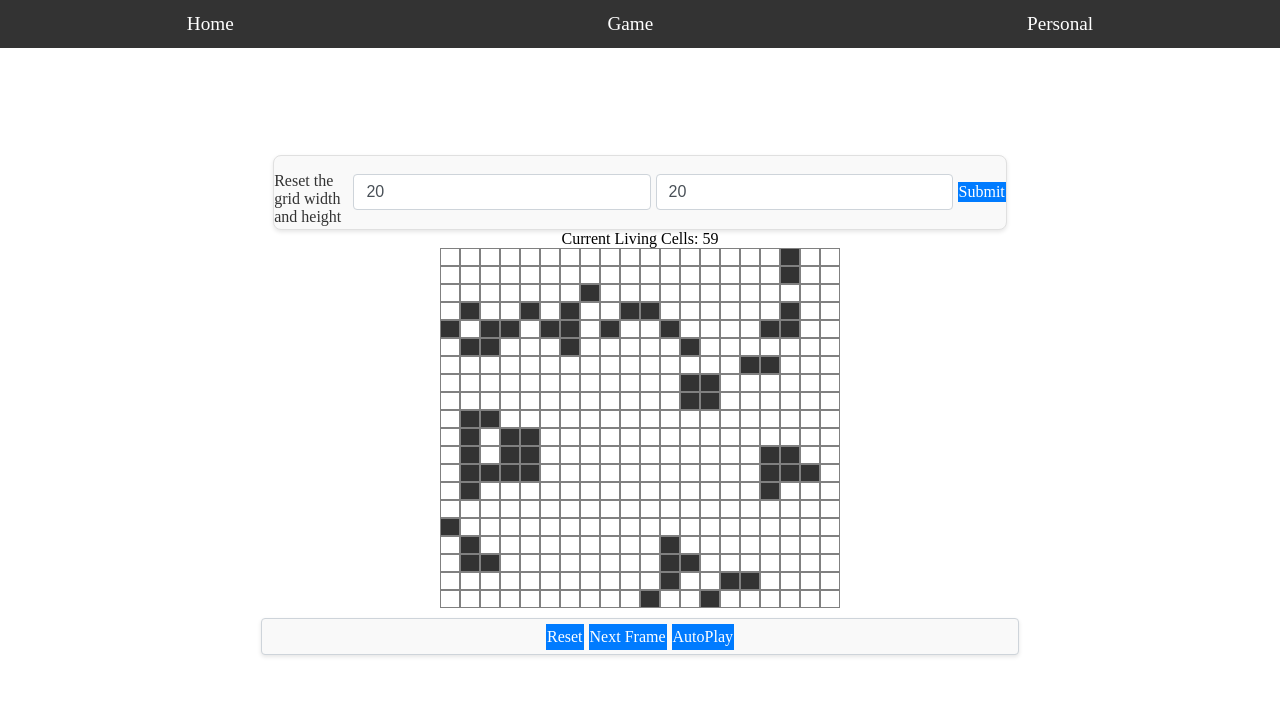
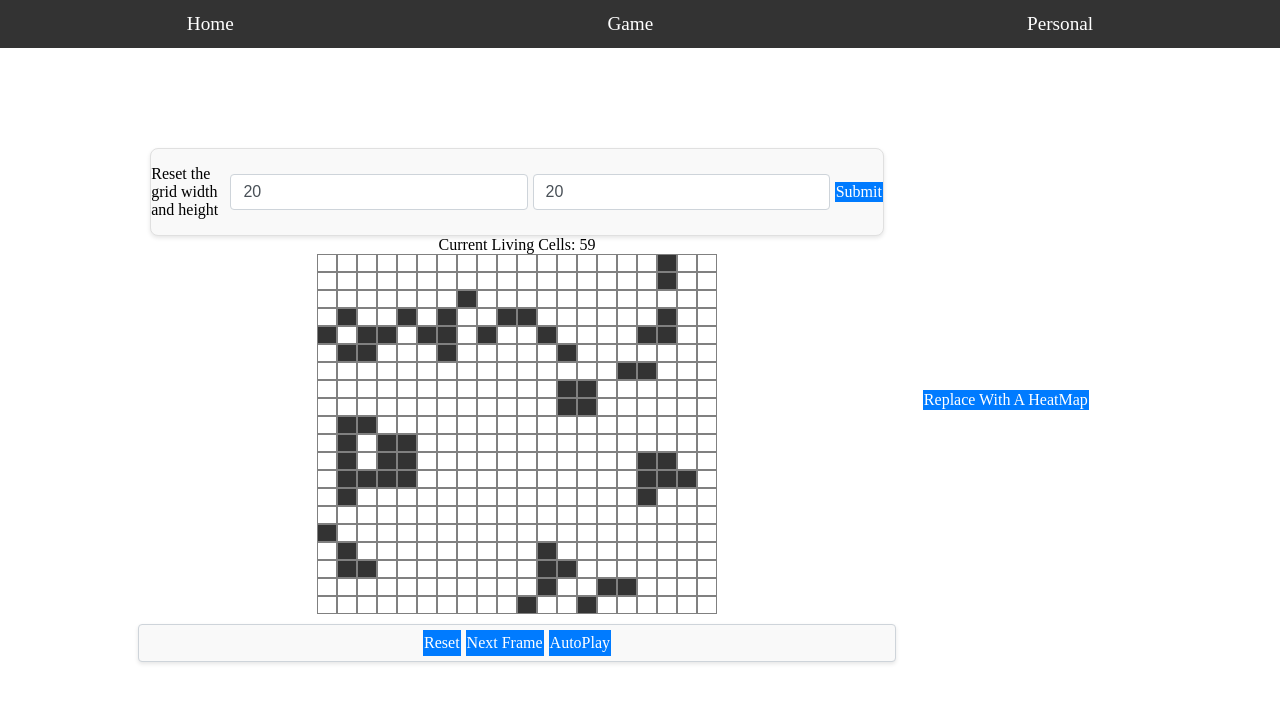
Before and after one commit to lilaxuan/Conway-s-Game-of-Life, a React (Vite) app: page /grid in a window 1280 px wide. Shown: the top 702 px of the page. Built offline with nearby package versions, Linux system fonts and the light colour scheme.

Commit message:
Add A button for replacing with a heatmap

```diff
--- a/src/GridLayout.css
+++ b/src/GridLayout.css
@@ -6,6 +6,11 @@ html {
     justify-content: center;
     align-items: center;
     flex-direction: column;
+}
+
+.content-container {
+    display: flex;
+    flex-direction: row;
 }
 
 .content {
@@ -21,25 +26,18 @@ html {
     margin-top: 0.01vh;
 }
 
-.part {
-    /* flex-grow: 1; */
+.content-side {
     display: flex;
-    flex-direction: column;
-    flex: 1;
-    /* Make parts take equal space in the .content container */
+    align-items: center;
+    justify-content: center;
+    padding: 20px;
+    margin: 20px;
 }
 
-.part2 {
-    /* flex-grow: 1; */
+.grid-color-area {
     display: flex;
-    flex-direction: column;
-    flex: 2;
-    /* Make parts take equal space in the .content container */
-    flex-wrap: wrap;
-    /* Allows boxes to wrap to the next line/column */
+    flex-direction: row;
 }
-
-
 
 .grid-background {
     background-color: #e0e0e0;
@@ -72,11 +70,11 @@ html {
     margin-top: 10px;
 }
 
-.form-container p {
+/* .form-container p {
     font-size: 1rem;
     margin-bottom: 0.2rem;
     color: #333;
-}
+} */
 
 .form-control {
     display: block;
@@ -90,6 +88,10 @@ html {
     border: 1px solid #ced4da;
     border-radius: 0.25rem;
     transition: border-color 0.15s ease-in-out, box-shadow 0.15s ease-in-out;
+}
+
+.red {
+    color: red;
 }
 
 .form-control-bottom {
@@ -138,9 +140,3 @@ html {
     background-color: #0069d9;
     border-color: #0062cc;
 }
-
-/* .grid-count-heatmap-container {
-    display: block;
-    justify-content: center;
-    align-items: center;
-} */
--- a/src/GridLayout.jsx
+++ b/src/GridLayout.jsx
@@ -194,6 +194,10 @@ export default function GridLayout() {
         };
     }, [autoPlay, grid]); // Dependency array includes autoPlay and grid to re-trigger effect when it changes.
 
+    function replaceColorWithHeatMap() {
+
+    }
+
 
     function runSimulation() {
         console.log('hihi run simulation: grid: ', grid);
@@ -288,6 +292,8 @@ export default function GridLayout() {
 
 
     return (
+        <div className='content-container'>
+
             <div className='content'>
                 <div className='form-container my-4'>
                     <p>Reset the grid width and height</p>
@@ -305,11 +311,12 @@ export default function GridLayout() {
                         value={inputRows} />
 
                     <button id='grid-button' onClick={resetGridSize} className="btn btn-primary">Submit</button>
-                {error && <div className="alert alert-danger mt-3">{error}</div>}
+                    {error && <div className="alert alert-danger mt-3 red">{error}</div>}
                 </div>
                 <div>Current Living Cells: {count}</div>
                 {/* this works for click */}
                 {/* <div>Current Living Cells: {countLivingCells(grid)}</div>  this works for run simulation*/}
+
                 <div className='grid-background'>
                     <div className="grid-container" ref={gridContainerRef}>
                         {buildGrid(grid, rows, cols)}
@@ -320,6 +327,14 @@ export default function GridLayout() {
                     <button id='grid-button' onClick={runSimulation} className="btn btn-primary">Next Frame</button>
                     <button id='grid-button' onClick={autoPlayGame} className="btn btn-primary">AutoPlay</button>
                 </div>
+            </div>
+
+            <div className='content-side'>
+                <button id='grid-button' onClick={replaceColorWithHeatMap} className="btn btn-primary">Replace With A HeatMap</button>
+            </div>
+
+            {/* <div className='content-side'>Current Living Cells: {count}</div> */}
+
         </div>
     )
 }
```
Lines whose indentation alone changed are shown as unchanged.
